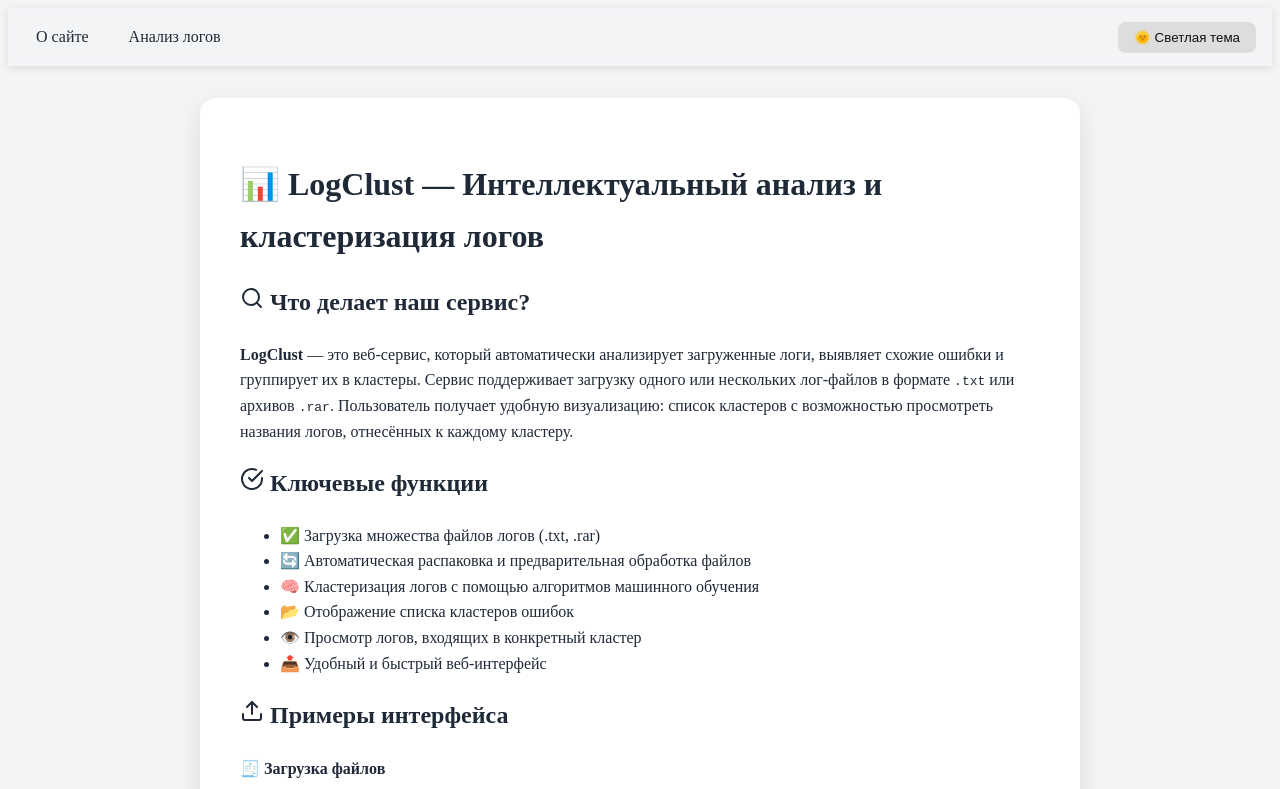
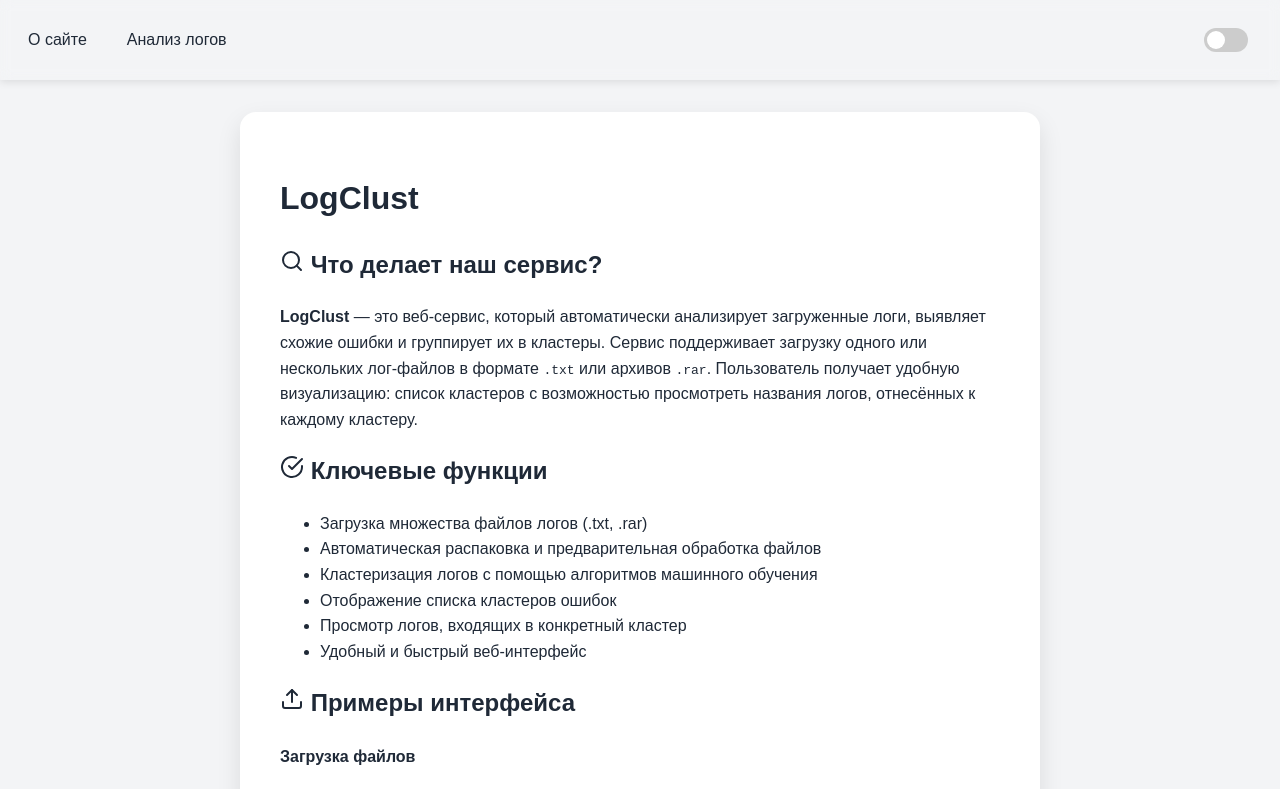
Before and after one commit to FunDuckich/DEATHCRUSH_ERRORHACK, a React (Vite) app in the folder frontend/: page / in a window 1280 px wide. Shown: the top 789 px of the page. Built offline with nearby package versions, Linux system fonts and the light colour scheme.

Commit message:
Clear repo

```diff
--- a/frontend/src/components/Header.css
+++ b/frontend/src/components/Header.css
@@ -11,6 +11,7 @@ header {
   backdrop-filter: blur(6px);
   box-shadow: 0 2px 8px rgba(0, 0, 0, 0.1);
   transition: background-color 0.3s ease;
+  font-family: 'Montserrat', sans-serif;
 }
 
 header nav {
--- /dev/null
+++ b/frontend/src/components/ThemeSwitcher.css
@@ -0,0 +1,51 @@
+.toggle-wrapper {
+  display: flex;
+  justify-content: center;
+  align-items: center;
+  padding: 1rem;
+}
+
+.switch {
+  position: relative;
+  display: inline-block;
+  width: 44px; /* было 60px */
+  height: 24px; /* было 34px */
+}
+
+.switch input {
+  opacity: 0;
+  width: 0;
+  height: 0;
+}
+
+.slider {
+  position: absolute;
+  cursor: pointer;
+  top: 0;
+  left: 0;
+  right: 0;
+  bottom: 0;
+  background-color: #ccc;
+  transition: background-color 0.4s;
+  border-radius: 24px;
+}
+
+.slider::before {
+  position: absolute;
+  content: "";
+  height: 18px; /* было 26px */
+  width: 18px;  /* было 26px */
+  left: 3px;    /* было 4px */
+  bottom: 3px;  /* было 4px */
+  background-color: white;
+  transition: transform 0.4s;
+  border-radius: 50%;
+}
+
+input:checked + .slider {
+  background-color: #4f46e5;
+}
+
+input:checked + .slider::before {
+  transform: translateX(20px); /* было 26px */
+}
--- a/frontend/src/components/ThemeSwitcher.jsx
+++ b/frontend/src/components/ThemeSwitcher.jsx
@@ -1,50 +1,34 @@
 import { useEffect, useState } from 'react'
+import './ThemeSwitcher.css'
 
 export default function ThemeSwitcher() {
   const [theme, setTheme] = useState(() => {
-    // При загрузке страницы смотрим, что в localStorage или дефолт — светлая
     const savedTheme = localStorage.getItem('theme')
-    if (savedTheme === 'dark' || savedTheme === 'light') {
-      return savedTheme
-    }
-    // Можно попробовать определить системную тему:
-    if (window.matchMedia && window.matchMedia('(prefers-color-scheme: dark)').matches) {
-      return 'dark'
-    }
+    if (savedTheme === 'dark' || savedTheme === 'light') return savedTheme
+    if (window.matchMedia('(prefers-color-scheme: dark)').matches) return 'dark'
     return 'light'
   })
 
-  // При смене theme меняем класс у body
   useEffect(() => {
-    const body = document.body
-    if (theme === 'dark') {
-      body.classList.add('dark')
-    } else {
-      body.classList.remove('dark')
-    }
+    document.body.classList.toggle('dark', theme === 'dark')
     localStorage.setItem('theme', theme)
   }, [theme])
 
-  // Функция переключения темы
   const toggleTheme = () => {
     setTheme(prev => (prev === 'light' ? 'dark' : 'light'))
   }
 
   return (
-    <button
-      onClick={toggleTheme}
-      aria-label="Переключить тему"
-      style={{
-        padding: '0.5rem 1rem',
-        cursor: 'pointer',
-        borderRadius: '0.5rem',
-        border: 'none',
-        backgroundColor: theme === 'dark' ? '#333' : '#ddd',
-        color: theme === 'dark' ? '#eee' : '#111',
-        transition: 'background-color 0.3s ease, color 0.3s ease',
-      }}
-    >
-      {theme === 'light' ? '🌞 Светлая тема' : '🌙 Тёмная тема'}
-    </button>
+    <div className="toggle-wrapper">
+      <label className="switch">
+        <input
+          type="checkbox"
+          checked={theme === 'dark'}
+          onChange={toggleTheme}
+          aria-label="Переключить тему"
+        />
+        <span className="slider" />
+      </label>
+    </div>
   )
 }
--- a/frontend/src/pages/About.jsx
+++ b/frontend/src/pages/About.jsx
@@ -37,7 +37,7 @@ export default function About() {
         custom={0}
       >
 
-        <h1 className="about-title">📊 LogClust — Интеллектуальный анализ и кластеризация логов</h1>
+        <h1 className="about-title">LogClust</h1>
 
         <motion.div variants={fadeIn} custom={1}>
           <h2><FiSearch /> Что делает наш сервис?</h2>
@@ -53,29 +53,29 @@ export default function About() {
         <motion.div variants={fadeIn} custom={2}>
           <h2><FiCheckCircle /> Ключевые функции</h2>
           <ul className="about-list">
-            <li>✅ Загрузка множества файлов логов (.txt, .rar)</li>
-            <li>🔄 Автоматическая распаковка и предварительная обработка файлов</li>
-            <li>🧠 Кластеризация логов с помощью алгоритмов машинного обучения</li>
-            <li>📂 Отображение списка кластеров ошибок</li>
-            <li>👁️ Просмотр логов, входящих в конкретный кластер</li>
-            <li>📤 Удобный и быстрый веб-интерфейс</li>
+            <li>Загрузка множества файлов логов (.txt, .rar)</li>
+            <li>Автоматическая распаковка и предварительная обработка файлов</li>
+            <li>Кластеризация логов с помощью алгоритмов машинного обучения</li>
+            <li>Отображение списка кластеров ошибок</li>
+            <li>Просмотр логов, входящих в конкретный кластер</li>
+            <li>Удобный и быстрый веб-интерфейс</li>
           </ul>
         </motion.div>
 
         <motion.div variants={fadeIn} custom={3}>
           <h2><FiUpload /> Примеры интерфейса</h2>
-          <h4>🧾 Загрузка файлов</h4>
+          <h4>Загрузка файлов</h4>
           <pre className="about-pre">
             [ + Перетащите сюда файлы или нажмите для загрузки ]
             ✓ logs_01.txt
             ✓ errors_part2.rar
           </pre>
 
-          <h4>📊 Отображение кластеров</h4>
+          <h4>Отображение кластеров</h4>
           <pre className="about-pre">
-            🔵 Кластер 0 (Проблемы с подключением): 15 логов
-            🟢 Кластер 1 (Ошибка базы данных): 8 логов
-            🟡 Кластер 2 (Timeout ошибки): 12 логов
+            Кластер 0 (Проблемы с подключением): 15 логов
+            Кластер 1 (Ошибка базы данных): 8 логов
+            Кластер 2 (Timeout ошибки): 12 логов
           </pre>
         </motion.div>
 
--- a/frontend/src/styles/About.css
+++ b/frontend/src/styles/About.css
@@ -7,10 +7,16 @@
   --text-dark: #f3f4f6;
 }
 
-/* Светлая тема — по умолчанию */
+* {
+  box-sizing: border-box;
+}
+
 body {
   background-color: var(--bg-light);
   color: var(--text-light);
+  font-family: 'Montserrat', sans-serif;
+  margin: 0;
+  transition: background-color 0.3s, color 0.3s;
 }
 
 .about-wrapper {
@@ -29,9 +35,7 @@ body {
   padding: 2.5rem;
   max-width: 800px;
   width: 100%;
-  text-align: left;
   line-height: 1.6;
-  color: var(--text-light);
 }
 
 .about-pre {
@@ -45,29 +49,7 @@ body {
   white-space: pre-wrap;
 }
 
-.about-button {
-  padding: 0.75rem 1.5rem;
-  border-radius: 1rem;
-  font-size: 1rem;
-  cursor: pointer;
-  border: none;
-  margin-top: 2rem;
-  transition: all 0.3s ease;
-}
-
-.glass-button {
-  background: rgba(255, 255, 255, 0.1);
-  border: 1px solid rgba(255, 255, 255, 0.2);
-  backdrop-filter: blur(10px);
-  color: #000;
-  box-shadow: 0 8px 32px 0 rgba(31, 38, 135, 0.2);
-}
-
-.glass-button:hover {
-  background: rgba(255, 255, 255, 0.2);
-}
-
-/* Тёмная тема — по классу .dark на body */
+/* Тёмная тема */
 body.dark {
   background-color: var(--bg-dark);
   color: var(--text-dark);
@@ -89,27 +71,12 @@ body.dark .about-pre {
   border-color: #334155;
 }
 
-body.dark .about-button {
-  background-color: #3b82f6;
-  color: #fff;
-}
-
-body.dark .about-button:hover {
-  background-color: #2563eb;
-}
-
-body.dark .glass-button {
-  background: rgba(255, 255, 255, 0.1);
-  color: #fff;
-  border-color: rgba(255, 255, 255, 0.3);
-}
-
 .theme-toggle-button {
   background: none;
   border: none;
   cursor: pointer;
   color: inherit;
+  font-size: 1rem;
   padding: 0.5rem;
-  font-size: 1rem;
   transition: color 0.3s ease;
 }
```
